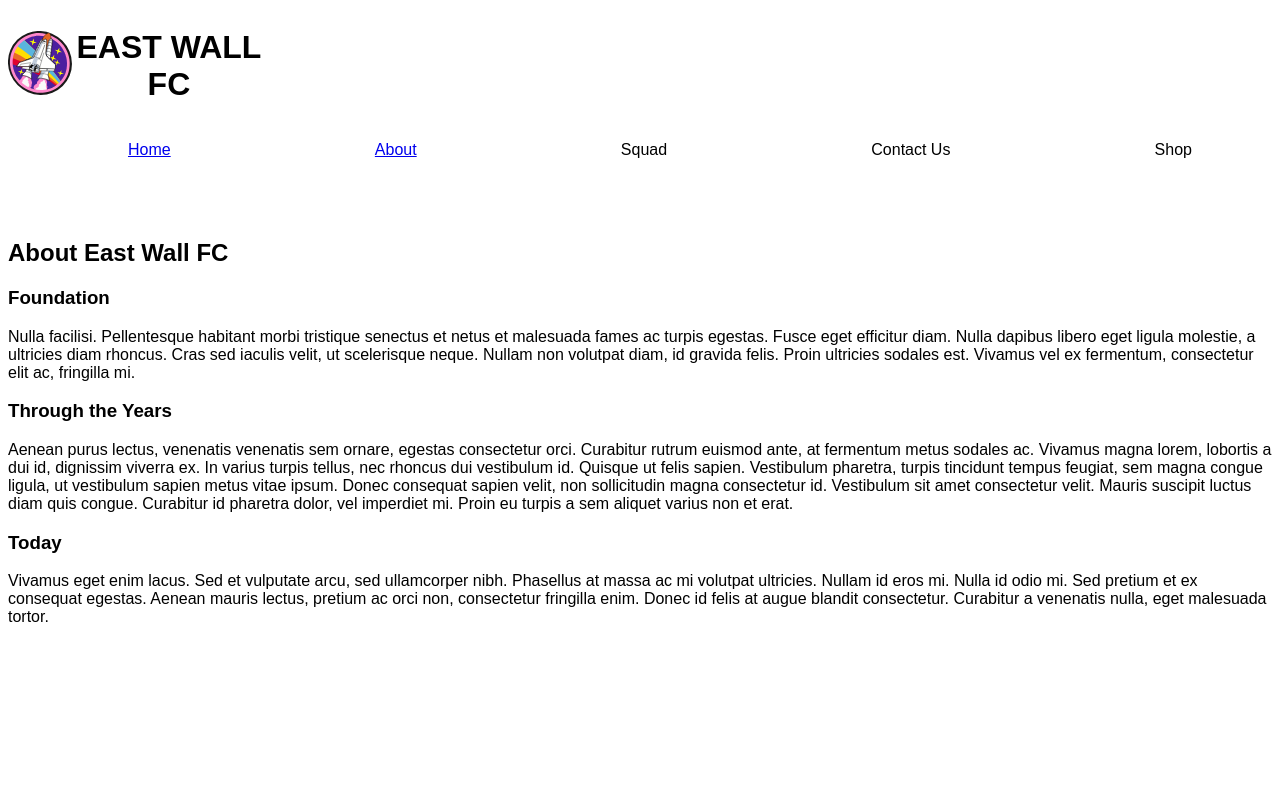
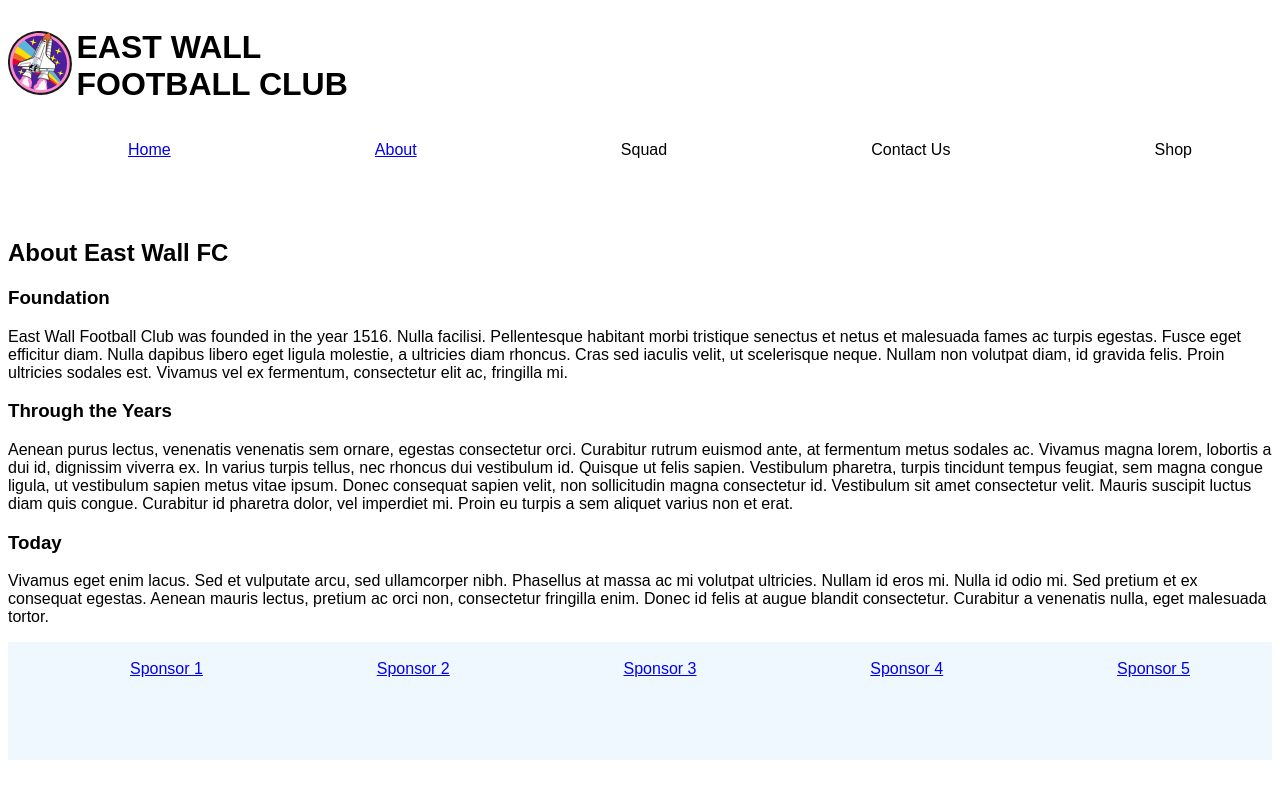
Before and after one commit to Quazbickie/Assignment1, a plain HTML site: page public/about.html in a window 1280 px wide. Drawn offline with Linux system fonts and the light colour scheme.

Commit message:
Cleanup. Added footer to about. Changed logo.

```diff
--- a/public/about.html
+++ b/public/about.html
@@ -9,7 +9,7 @@
 </head>
 <body>
   <img src="club.svg" height="64px" height="64px">
-  <h1>EAST WALL <br> &nbsp; &nbsp; &nbsp; &nbsp; FC</h1>
+  <h1>EAST WALL <br> FOOTBALL CLUB</h1>
   <div id="menu-bar">
     <ul>
       <li><a href="index.html">Home</a></li>
@@ -22,7 +22,7 @@
   <h2>About East Wall FC</h2>
   <h3>Foundation</h3>
     <p>
-        Nulla facilisi. Pellentesque habitant morbi tristique senectus et netus et malesuada fames ac turpis egestas.
+        East Wall Football Club was founded in the year 1516. Nulla facilisi. Pellentesque habitant morbi tristique senectus et netus et malesuada fames ac turpis egestas.
         Fusce eget efficitur diam. Nulla dapibus libero eget ligula molestie, a ultricies diam rhoncus.
         Cras sed iaculis velit, ut scelerisque neque. Nullam non volutpat diam, id gravida felis.
         Proin ultricies sodales est. Vivamus vel ex fermentum, consectetur elit ac, fringilla mi.
@@ -47,5 +47,16 @@
         Sed pretium et ex consequat egestas. Aenean mauris lectus, pretium ac orci non, consectetur fringilla enim.
         Donec id felis at augue blandit consectetur. Curabitur a venenatis nulla, eget malesuada tortor.
     </p>
+    <footer>
+      <div>
+        <ul>
+          <li><a href="https://www.w3schools.com">Sponsor 1</a></li>
+          <li><a href="https://stackoverflow.com">Sponsor 2</a></li>
+          <li><a href="https://github.com">Sponsor 3</a></li>
+          <li><a href="https://www.universityofgalway.ie">Sponsor 4</a></li>
+          <li><a href="https://www.wikipedia.org">Sponsor 5</a></li>
+        </ul>
+      </div>
+    </footer>
 </body>
 </html>
```
Also changed, not shown: public/index.html (+1 -1 lines).
